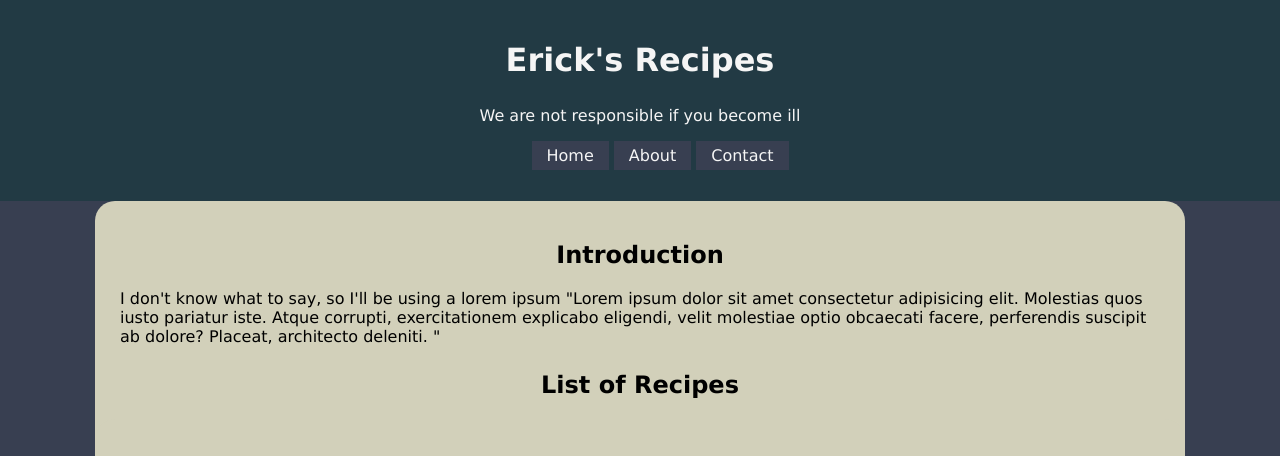
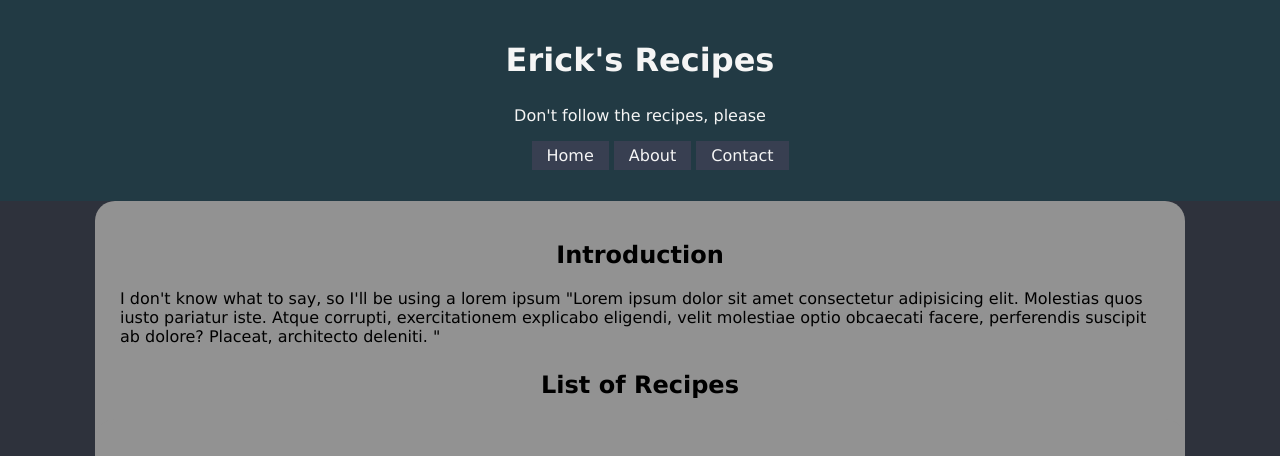
Before and after one commit to ErickMontesDK/web-programming-repo, a plain HTML site: page index.html in a window 1280 px wide. Shown: the top 456 px of the page. Drawn offline with Linux system fonts and the light colour scheme.

Commit message:
edit html and change favicon

```diff
--- a/index.html
+++ b/index.html
@@ -4,14 +4,14 @@
     <meta charset="UTF-8">
     <meta name="viewport" content="width=device-width, initial-scale=1.0">
     <title>Erick's Recipes</title>
-    <link rel="icon" type="image/x-icon" href="./images/favicon.webp">
+    <link rel="icon" type="image/x-icon" href="./images/new_favicon.png">
     <style>
         body {
             display: flex;
             margin: 0px;
             flex-direction: column;
             align-items: center;
-            background-color: #383F51;
+            background-color: #2e323c;
             font-family: 'Lucida Sans', 'Lucida Sans Regular', 'Lucida Grande', 'Lucida Sans Unicode', Geneva, Verdana, sans-serif;
         }
         footer, header {
@@ -30,7 +30,7 @@
         }
         main {
             width: 1050px;
-            background-color: #D2D0BA;
+            background-color: #929292;
             display:flex;
             border-radius: 20px;
             flex-direction: row;
@@ -40,7 +40,7 @@
         }
         #container {
             width: 1050px;
-            background-color: #D2D0BA;
+            background-color: #929292;
             display:flex;
             border-radius: 20px;
             flex-direction: row;
@@ -96,7 +96,7 @@
 <body>
     <header>
         <h1>Erick's Recipes</h1>
-        <p>We are not responsible if you become ill</p>
+        <p>Don't follow the recipes, please</p>
         <nav>
             <ul>
                 <li><a href="#">Home</a></li>
```
Also changed, not shown: images/favicon.webp (deleted), images/new_favicon.png (added).
